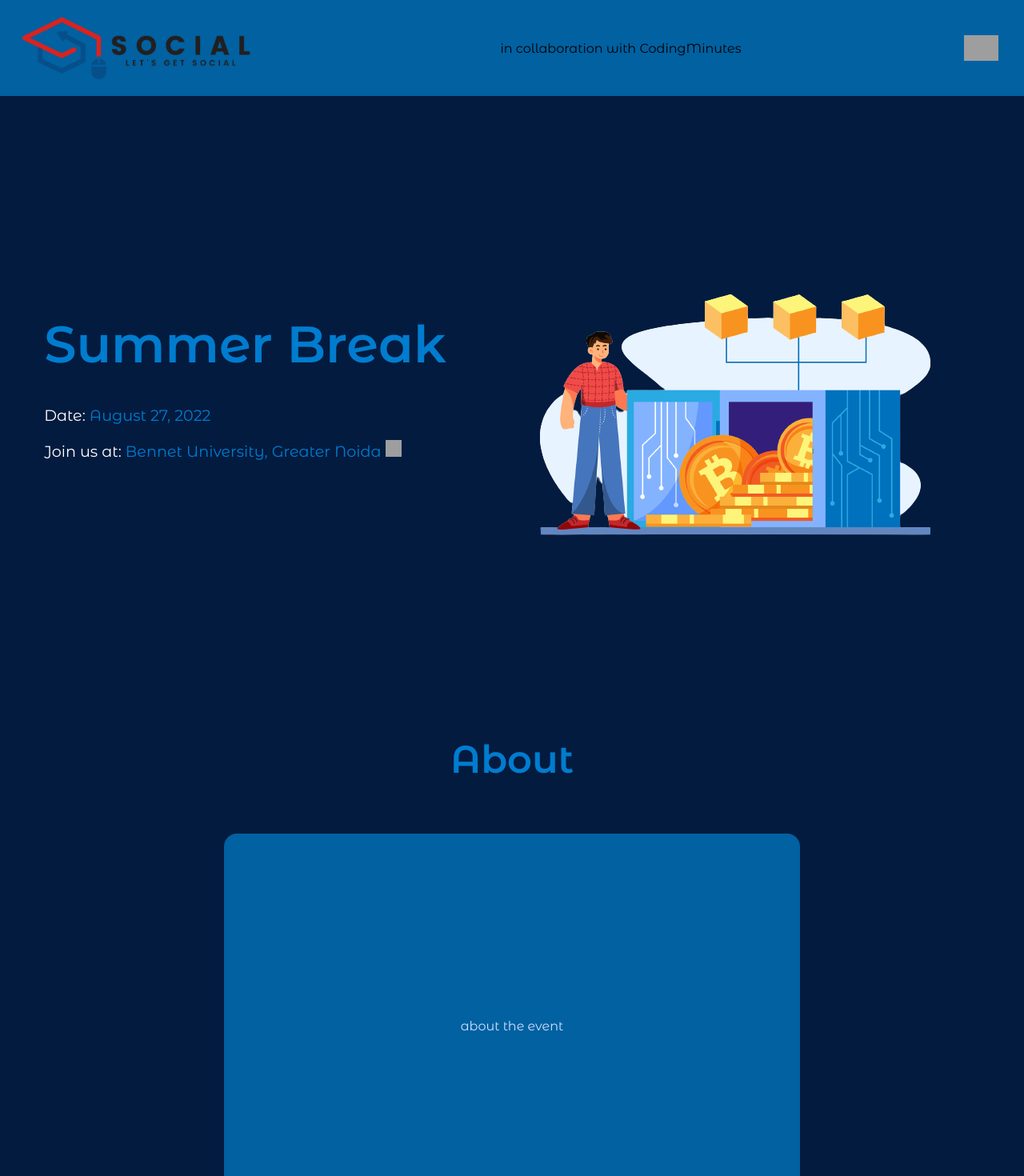
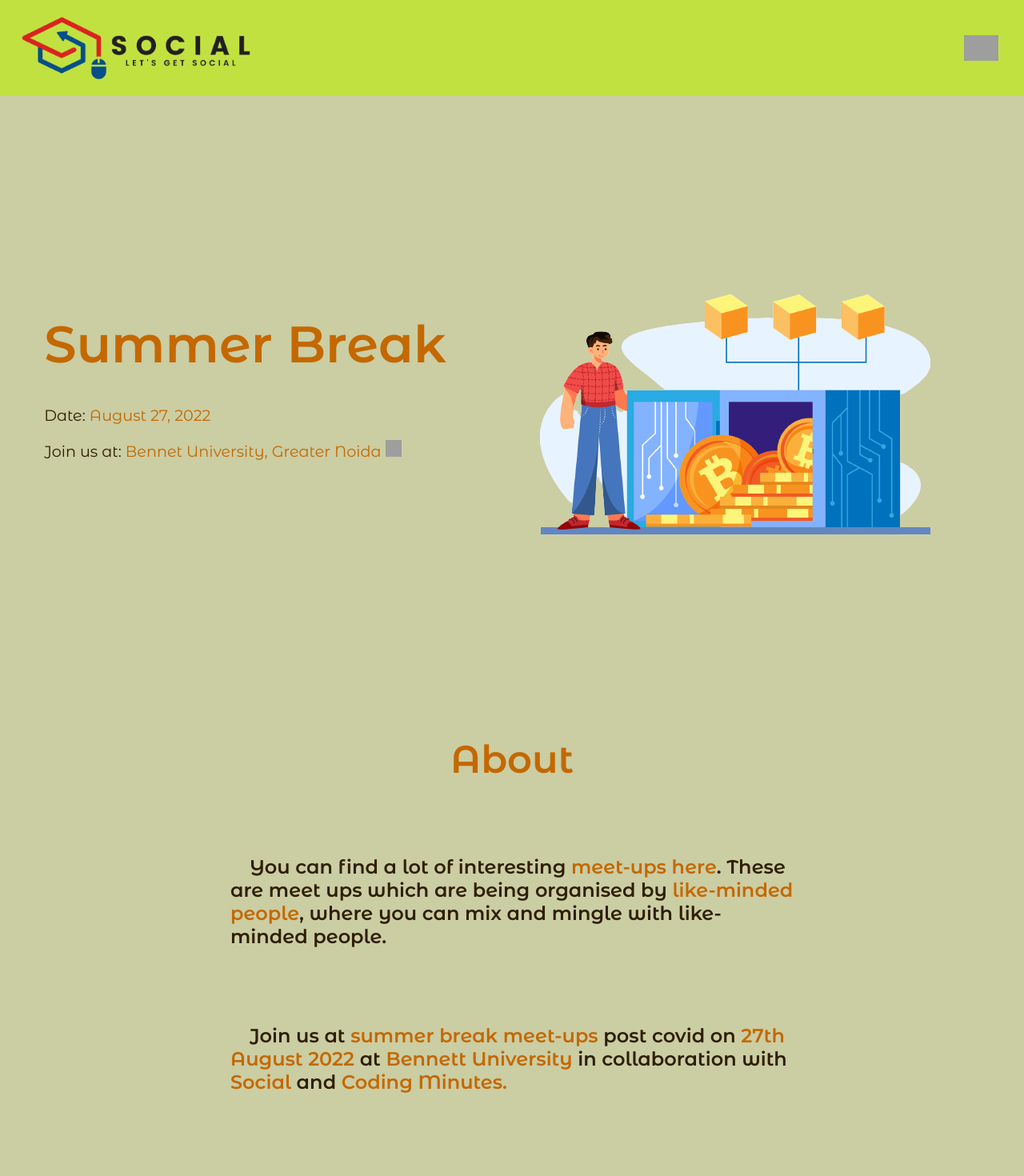
Before and after one commit to aku1310/summer-break-ssoc22, a React (Create React App) app: page / in a window 1280 px wide. Shown: the top 1470 px of the page at 80% size. Built offline with nearby package versions, Linux system fonts and the light colour scheme; grey boxes are pictures that could not be loaded.

Commit message:
Style: final touch ups

```diff
--- a/src/App.css
+++ b/src/App.css
@@ -5,10 +5,12 @@
 
   /* Colors */
 
-  --primary-bg-color: #031b3f;
-  --primary-bg-color-translucent: #0161a1;
-  --primary-accent-color: #007ccf;
+  /* --primary-bg-color: #d4ad2f; */
+  --primary-bg-color: #cbcda3;
+  --primary-bg-color-translucent: #c1e141;
+  --primary-accent-color: #c46800;
   --secondary-accent-color: #cde0ff;
+  --primary-text-color: #2e1e00;
 
   /* Fonts */
 
@@ -72,7 +74,7 @@
   flex-direction: row;
   justify-content: space-evenly;
   background-color: var(--primary-bg-color);
-  color: #fff;
+  color: var(--primary-text-color);
 }
 
 .apply-button {
@@ -99,16 +101,20 @@
 /* ABOUT PAGE */
 
 #about-page #about-section {
-  margin-top: 4rem;
-  background-color: var(--primary-bg-color-translucent);
-  color: var(--secondary-accent-color);
-  min-width: 45rem;
+  /* margin-top: 4rem; */
+  /* background-color: var(--primary-bg-color-translucent); */
+  color: var(--primary-text-color);
+  width: 48rem;
+  padding: 2rem;
   min-height: 30rem;
   display: flex;
   flex-direction: column;
   align-items: center;
-  justify-content: center;
+  justify-content: space-evenly;
   border-radius: 1rem;
+  font-weight: bolder;
+  font-size: 1.5rem;
+  gap: 2.3rem;
 }
 
 
@@ -251,7 +257,8 @@
 
 #coming-soon {
   font-size: 3rem;
-  color: var(--secondary-accent-color);
+  color: var(--primary-text-color);
+  font-weight: bold;
 }
 
 /* SPONSOR PAGE */
@@ -265,7 +272,7 @@
   margin-bottom: 6rem;
   min-height: 35rem;
   width: 60rem;
-  color: var(--secondary-accent-color);
+  color: var(--primary-text-color);
   font-size: 2rem;
 }
 
@@ -320,7 +327,7 @@
   align-items: center;
   justify-content: center;
   background-color: var(--primary-bg-color);
-  color: var(--secondary-accent-color);
+  color: var(--primary-text-color);
   font-size: 2rem;
 }
 
@@ -337,5 +344,5 @@
 
 #footer a {
   text-decoration: none;
-  color: var(--secondary-accent-color);
+  color: var(--primary-text-color);
 }
--- a/src/components/About.js
+++ b/src/components/About.js
@@ -5,7 +5,8 @@
     <div id='about-page' className='page'>
         <h3 id='-about-title' className='title'>About</h3>
         <div id='about-section'>
-            <p>about the event</p>
+            <p>&emsp;You can find a lot of interesting <span className='accented'>meet-ups here</span>. These are meet ups which are being organised by <span className='accented'>like-minded people</span>, where you can mix and mingle with like-minded people.</p>
+            <p>&emsp;Join us at <span className='accented'>summer break meet-ups</span> post covid on <span className='accented'>27th August 2022</span> at <span className='accented'>Bennett University</span> in collaboration with <span className='accented'>Social</span> and <span className='accented'>Coding Minutes.</span></p>
         </div>
     </div>
   )
--- a/src/components/Footer.js
+++ b/src/components/Footer.js
@@ -3,7 +3,7 @@
 function Footer() {
   return (
     <div id='footer'>
-        Copyrights @SSOC
+        Copyrights @Social
         <p>
           Developed by <a href='https://github.com/VishrutAggarwal' rel='noreferrer'>Vishrut</a>, <a href='https://github.com/aku1310' target='_blank' rel='noreferrer'>Akanksha</a> and <a>SSOC Team</a>
         </p>
--- a/src/components/Header.js
+++ b/src/components/Header.js
@@ -4,7 +4,6 @@
   return (
     <div id='header'>
         <img src={require('./../images/social-logo.png')} id='ssoc-logo' alt='SSOC Logo'/>
-        <p>in collaboration with CodingMinutes</p>
         <img src={require('./../images/codingminutes-logo.png')} id='codemin-logo' alt='Coding Minutes Logo'/>
     </div>
   )
--- a/src/components/Landing.js
+++ b/src/components/Landing.js
@@ -21,8 +21,8 @@
             <p className='details-landing'>Join us at: <span className='accented'>Bennet University, Greater Noida</span> <a href='https://goo.gl/maps/d6YpcNqU8sDLmhSj6' target='_blank' rel='noreferrer'><img src={require('./../images/outside-link')} id='bennet-link-image' alt='outlink'/></a></p><br/><br/><br/>
             <div
               className='apply-button'
-              data-hackathon-slug="YOUR-HACKATHON-SLUG"
-              data-button-theme="light"
+              data-hackathon-slug="summerbreak"
+              data-button-theme="dark-inverted"
               style={{width: 2 + 'em'}}
             ></div>
         </div>
```
